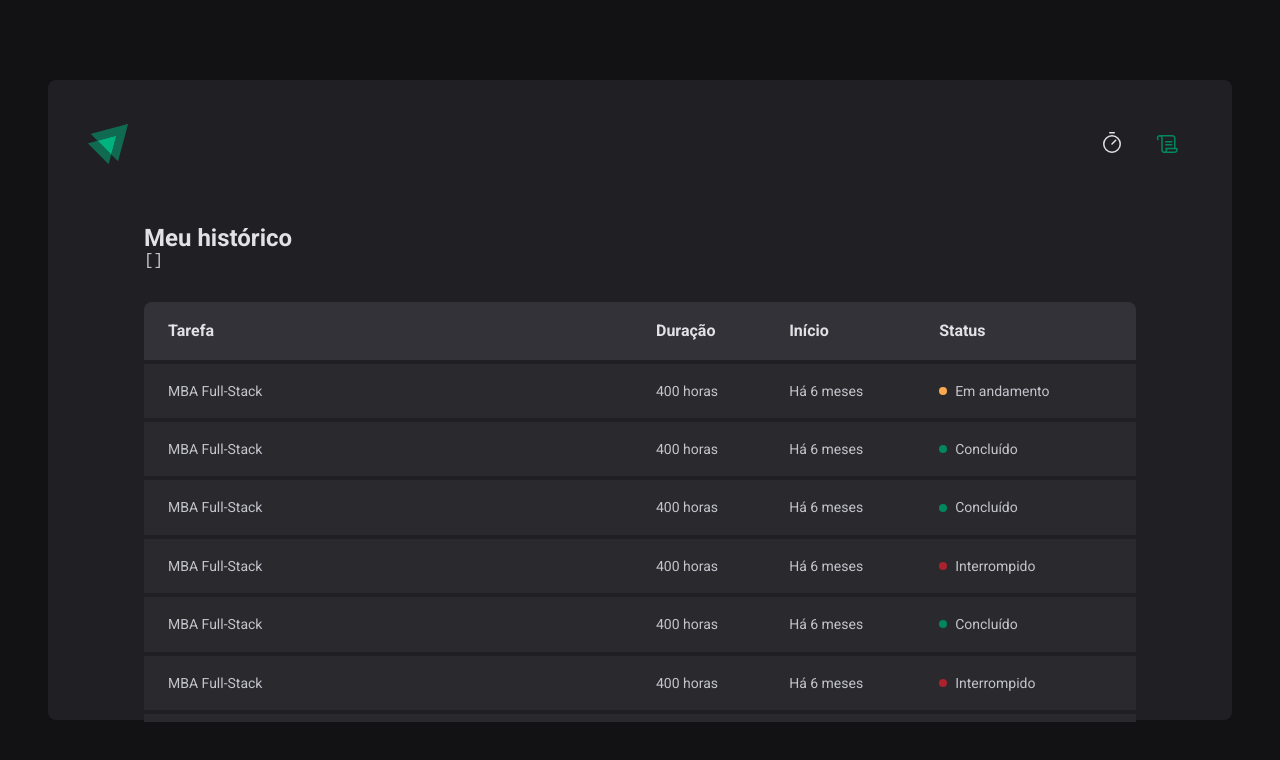
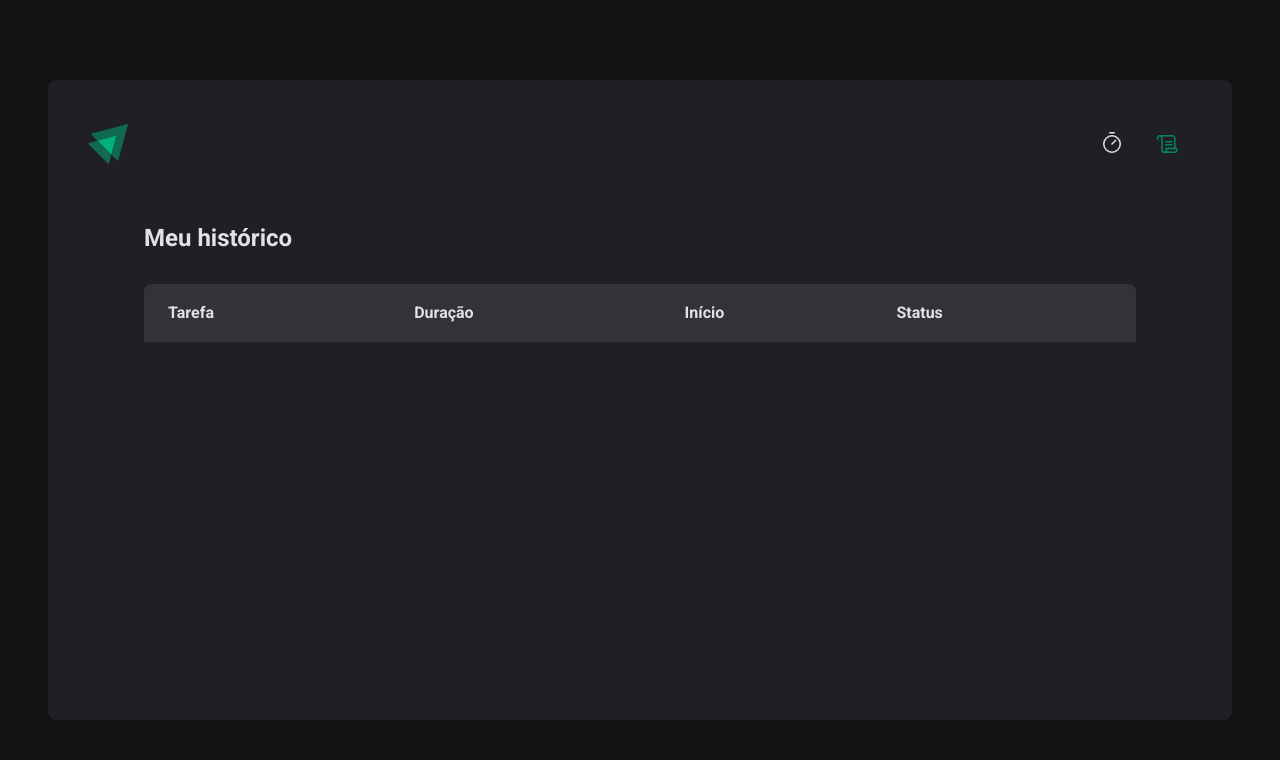
Before and after one commit to Vih6460/MBA_Pomodoro, a React (Vite) app: page /history in a window 1280 px wide. Shown: the top 760 px of the page. Built offline with nearby package versions, Linux system fonts and the light colour scheme.

Commit message:
listing cycles

```diff
--- a/src/pages/History/index.tsx
+++ b/src/pages/History/index.tsx
@@ -1,6 +1,8 @@
 import { useContext } from "react";
 import { HistoryContainer, HistoryList, Status } from "./styles";
 import { CyclesContext } from "../../contexts/CyclesContext";
+import { formatDistanceToNow } from "date-fns";
+import { ptBR } from "date-fns/locale";
 
 export function History(){
     const { cycles } = useContext(CyclesContext)
@@ -8,10 +10,6 @@
     return (
         <HistoryContainer>
             <h1>Meu histórico</h1>
-
-            <pre>
-                {JSON.stringify(cycles, null, 2)}
-            </pre>
 
             <HistoryList>
                 <table>
@@ -24,78 +22,29 @@
                         </tr>
                     </thead>
                     <tbody>
-                        <tr>
-                            <td>MBA Full-Stack</td>
-                            <td>400 horas</td>
-                            <td>Há 6 meses</td>
-                            <td><Status statuscolor="yellow">Em andamento</Status></td>
-                        </tr>
-                        <tr>
-                            <td>MBA Full-Stack</td>
-                            <td>400 horas</td>
-                            <td>Há 6 meses</td>
-                            <td><Status statuscolor="green">Concluído</Status></td>
-                        </tr>
-                        <tr>
-                            <td>MBA Full-Stack</td>
-                            <td>400 horas</td>
-                            <td>Há 6 meses</td>
-                            <td><Status statuscolor="green">Concluído</Status></td>
-                        </tr>
-                        <tr>
-                            <td>MBA Full-Stack</td>
-                            <td>400 horas</td>
-                            <td>Há 6 meses</td>
-                            <td><Status statuscolor="red">Interrompido</Status></td>
-                        </tr>
-                        <tr>
-                            <td>MBA Full-Stack</td>
-                            <td>400 horas</td>
-                            <td>Há 6 meses</td>
-                            <td><Status statuscolor="green">Concluído</Status></td>
-                        </tr>
-                        <tr>
-                            <td>MBA Full-Stack</td>
-                            <td>400 horas</td>
-                            <td>Há 6 meses</td>
-                            <td><Status statuscolor="red">Interrompido</Status></td>
-                        </tr>
-                        <tr>
-                            <td>MBA Full-Stack</td>
-                            <td>400 horas</td>
-                            <td>Há 6 meses</td>
-                            <td><Status statuscolor="red">Interrompido</Status></td>
-                        </tr>
-                        <tr>
-                            <td>MBA Full-Stack</td>
-                            <td>400 horas</td>
-                            <td>Há 6 meses</td>
-                            <td><Status statuscolor="red">Interrompido</Status></td>
-                        </tr>
-                        <tr>
-                            <td>MBA Full-Stack</td>
-                            <td>400 horas</td>
-                            <td>Há 6 meses</td>
-                            <td><Status statuscolor="green">Concluído</Status></td>
-                        </tr>
-                        <tr>
-                            <td>MBA Full-Stack</td>
-                            <td>400 horas</td>
-                            <td>Há 6 meses</td>
-                            <td><Status statuscolor="red">Interrompido</Status></td>
-                        </tr>
-                        <tr>
-                            <td>MBA Full-Stack</td>
-                            <td>400 horas</td>
-                            <td>Há 6 meses</td>
-                            <td><Status statuscolor="green">Concluído</Status></td>
-                        </tr>
-                        <tr>
-                            <td>MBA Full-Stack</td>
-                            <td>400 horas</td>
-                            <td>Há 6 meses</td>
-                            <td><Status statuscolor="green">Concluído</Status></td>
-                        </tr>
+                        {cycles.map(cycle => {
+                            return (
+                                <tr key={cycle.id}>
+                                    <td>{cycle.task}</td>
+                                    <td>{cycle.minutesAmount} minutos</td>
+                                    <td>{formatDistanceToNow(cycle.startDate, {
+                                        addSuffix: true,
+                                        locale: ptBR
+                                    })}</td>
+                                    <td>
+                                        { cycle.finishedDate && (
+                                            <Status statuscolor="green">Concluído</Status>
+                                        )}
+                                        { cycle.interruptedDate && (
+                                            <Status statuscolor="red">Interrompido</Status>
+                                        )}
+                                        { (!cycle.finishedDate && !cycle.interruptedDate) && (
+                                            <Status statuscolor="yellow">Em progresso</Status>
+                                        )}
+                                    </td>
+                                </tr>
+                            )
+                        })}
                     </tbody>
                 </table>
             </HistoryList>
```
